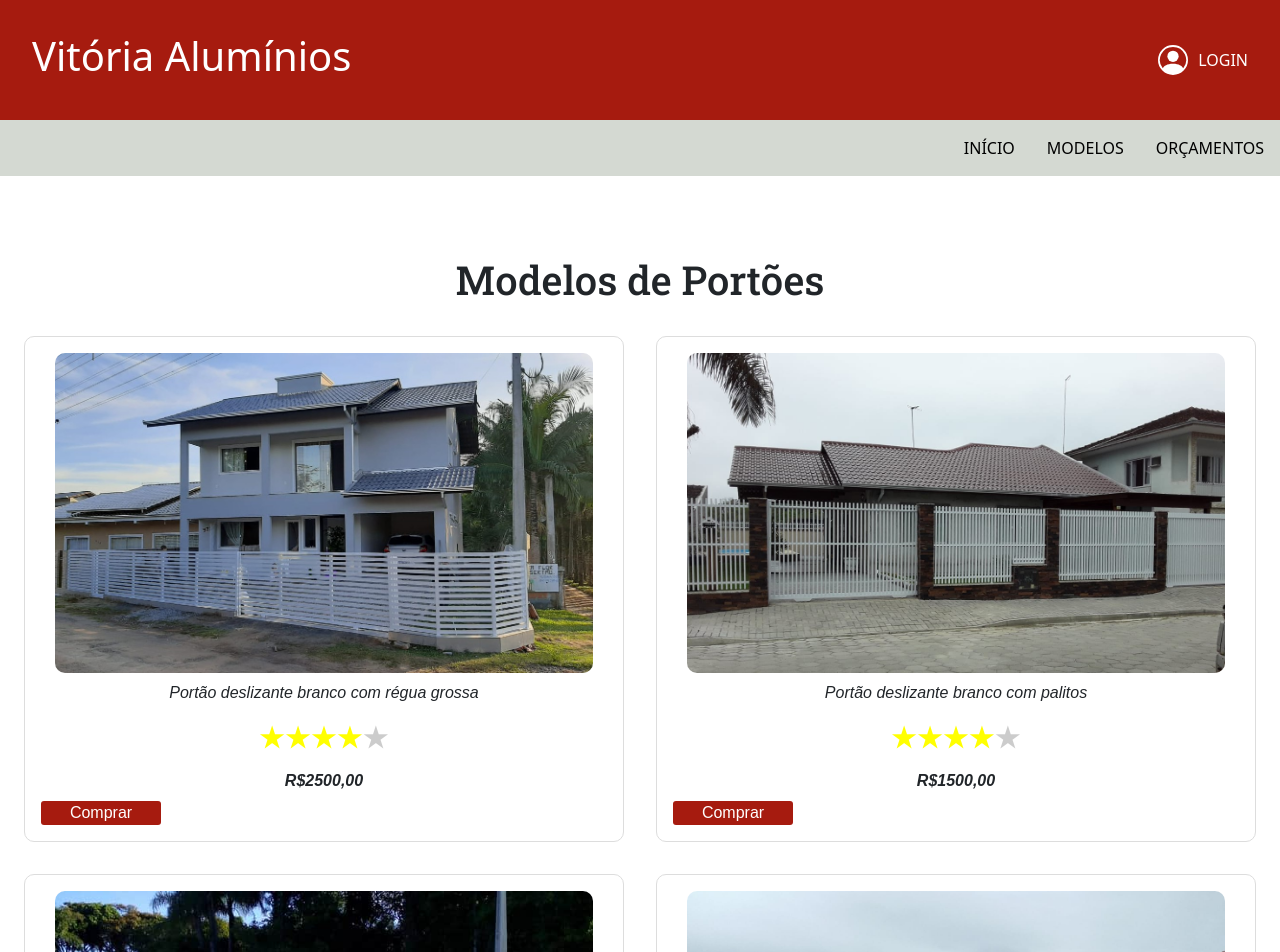
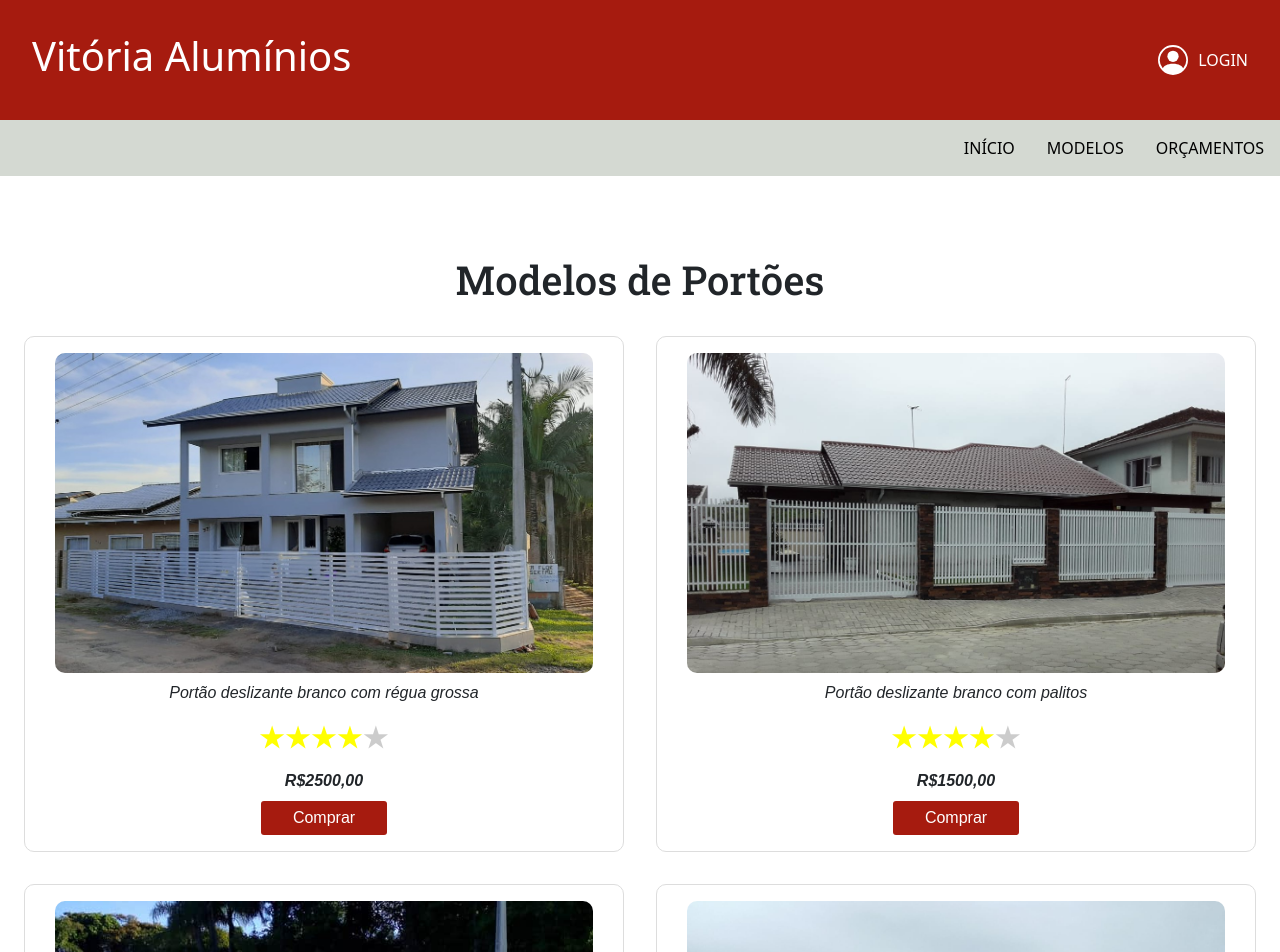
Before and after one commit to fernandapadilha/vitoria-aluminios, a Vue app: page /modelos in a window 1280 px wide. Shown: the top 952 px of the page. Built offline with nearby package versions, Linux system fonts and the light colour scheme; a web font is replaced by a local one.

Commit message:
Style: centralização do botão de comprar #36

```diff
--- a/src/views/ModelosView.vue
+++ b/src/views/ModelosView.vue
@@ -25,7 +25,10 @@ function visualizar(id) {
       <p>{{ modelo.nome }}</p>
       <img class="modelos-produto-avaliacao" src="@/assets/img/avaliacao.png" alt="iconeavaliacao">
       <p class="modelos-produto-preco">{{ modelo.preco }}</p>
-      <button @click="visualizar(modelo.id)" class="botao">Comprar</button>
+      <div>
+        <button @click="visualizar(modelo.id)" class="botao">Comprar</button>
+      </div>
+
 
     </section>
   </main>
@@ -84,8 +87,13 @@ function visualizar(id) {
   font-style: italic;
 }
 
+.modelos-produto div {
+  display: grid;
+  justify-content: center;
+}
+
 .botao {
-  width: 7.5rem;
+  padding: .3rem 2rem;
   background-color: var(--cor-principal);
   color: var(--cor-branco);
   border-radius: 3px;
```
